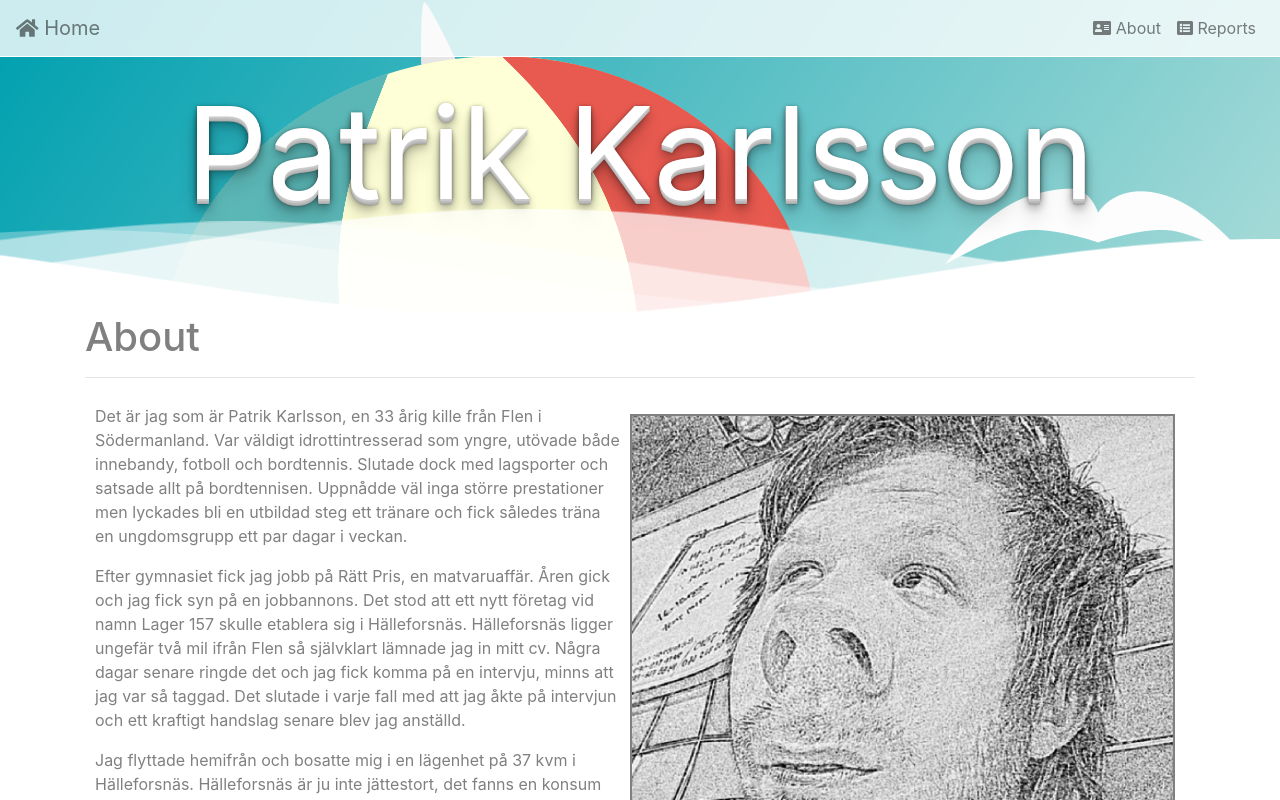
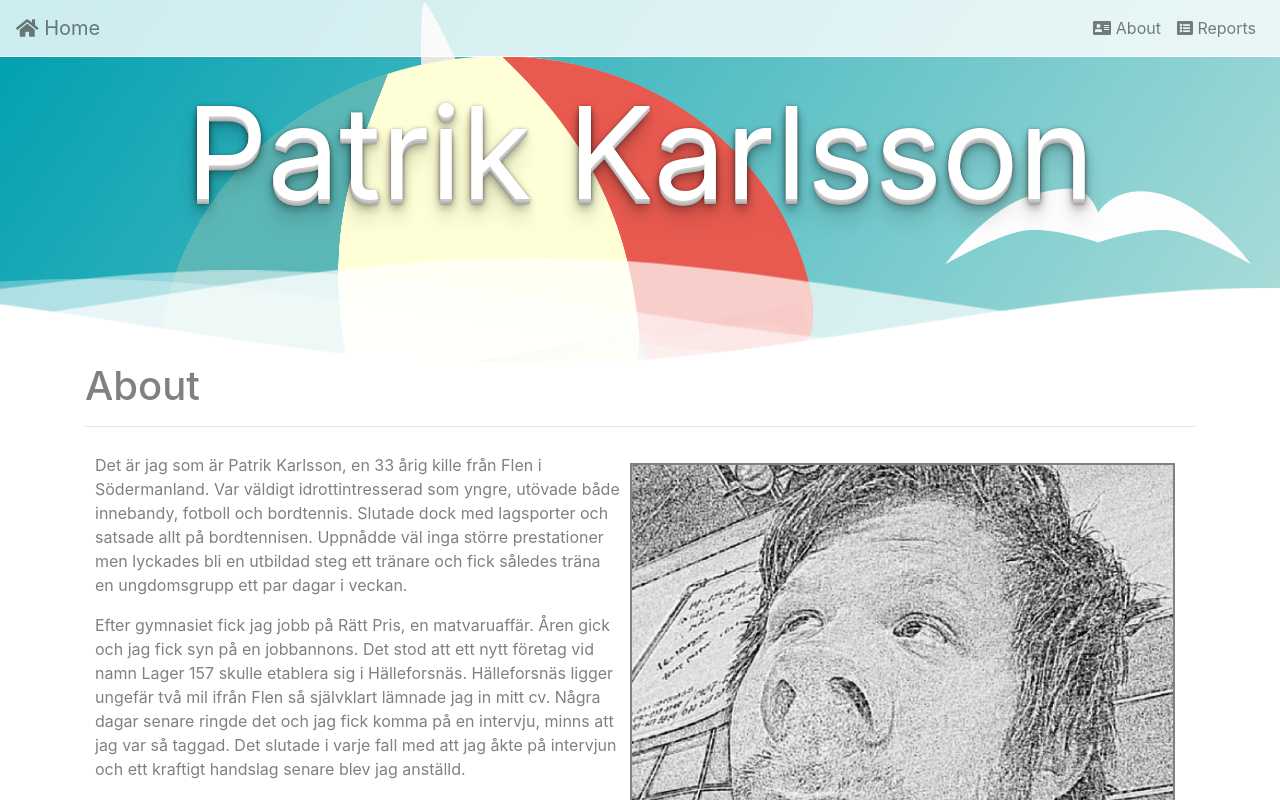
Before and after one commit to 8ptk4/ramverk2, a React (Create React App) app in the folder me-app/: page /#/ in a window 1280 px wide. Shown: the top 800 px of the page. Built offline with nearby package versions, Linux system fonts and the light colour scheme.

Commit message:
hover colors and minor improvments to code

```diff
--- a/me-app/src/components/About.js
+++ b/me-app/src/components/About.js
@@ -20,8 +20,7 @@ const Styles = styled.div`
     }
 `;
 
-const About = () => {
-    return (
+const About = () => (
     <Styles>
         <section >
             <h1>About</h1>
@@ -53,6 +52,5 @@ const About = () => {
         </section>
     </Styles>
 );
-}
 
 export default About;
--- a/me-app/src/components/layout/Header.js
+++ b/me-app/src/components/layout/Header.js
@@ -14,7 +14,6 @@ const Styles = styled.div`
     }
 
     .inner-header {
-        height:25vh;
         width:100%;
         margin: 0;
         padding: 0;
@@ -91,6 +90,11 @@ const Styles = styled.div`
             font-size: 4em;
         }
     }
+
+    .nav-link:hover,
+    .navbar-brand:hover {
+        color: #E65950 !important;
+    }
 `;
 
 const Header = () => (
```
Lines whose indentation alone changed are shown as unchanged.
